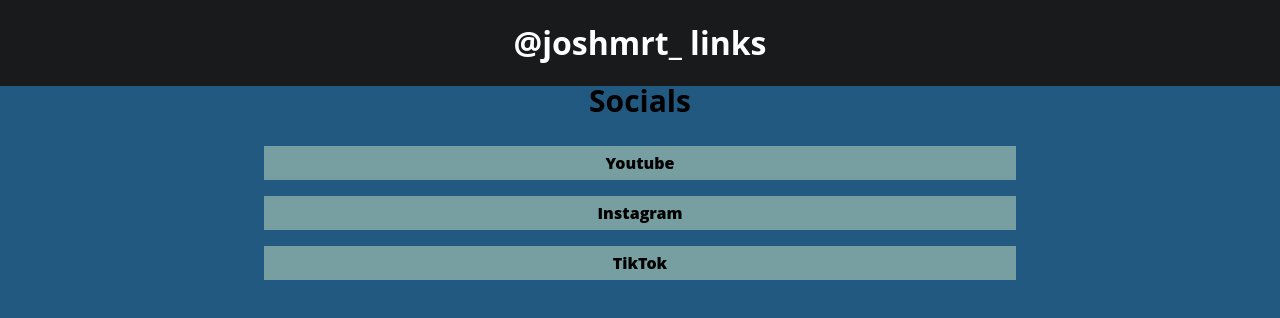
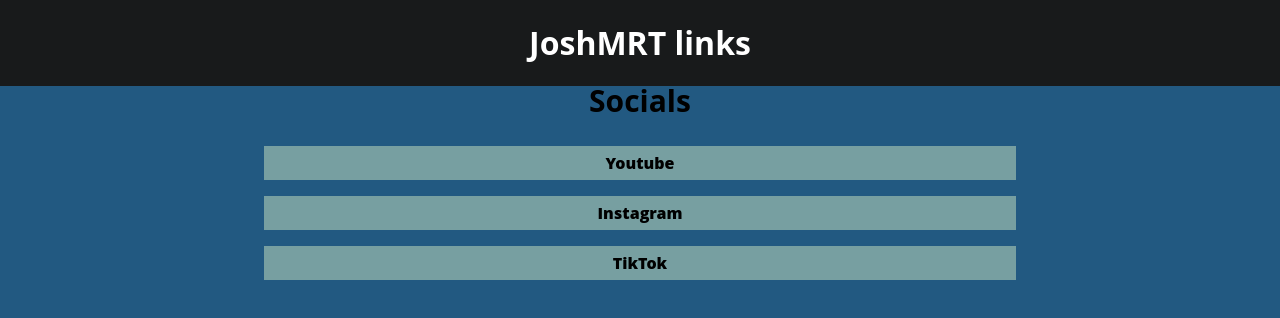
Before and after one commit to OffJosh/joshmrt, a plain HTML site: page index.html in a window 1280 px wide. Drawn offline with Linux system fonts and the light colour scheme.

Commit message:
Update index.html

```diff
--- a/index.html
+++ b/index.html
@@ -2,12 +2,12 @@
 <html lang="en">
 <head>
     <meta charset="UTF-8">
-    <title>@joshmrt_</title>
+    <title>JoshMRT</title>
     <link rel="stylesheet" href="styles.css">
 </head>
 <body>
     <div class="nav">
-        <h1>@joshmrt_ links</h1>
+        <h1>JoshMRT links</h1>
     </div>
     <div class="content">
         <div class="socials">
```
